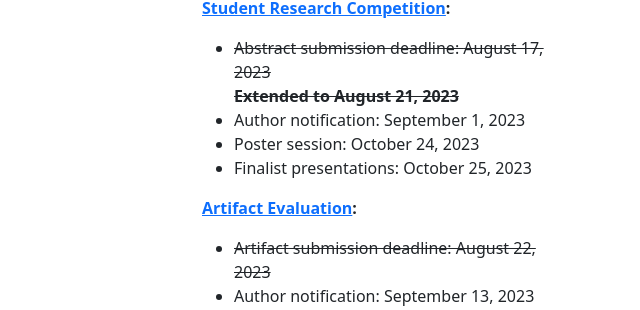
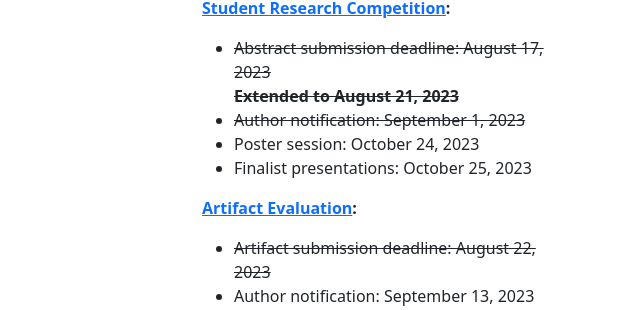
Before and after one commit to pact2023/pact2023.github.io, a Jekyll site: the page built from index.html, in a window 1280 px wide. Shown: the part 1304-1614 px from the top of the page, without its empty margins (640-1280 px from the left). Built offline with Jekyll 4.4.1, drawn with Linux system fonts in a browser that asks for light colours.

```diff
--- a/_includes/sidebar.html
+++ b/_includes/sidebar.html
@@ -78,8 +78,10 @@
       </strike>
   </li>
   <li>
-      Author notification:
-      September 1, 2023
+      <strike>
+        Author notification:
+        September 1, 2023
+      </strike>
   </li>
   <li>
       Poster session:
```
